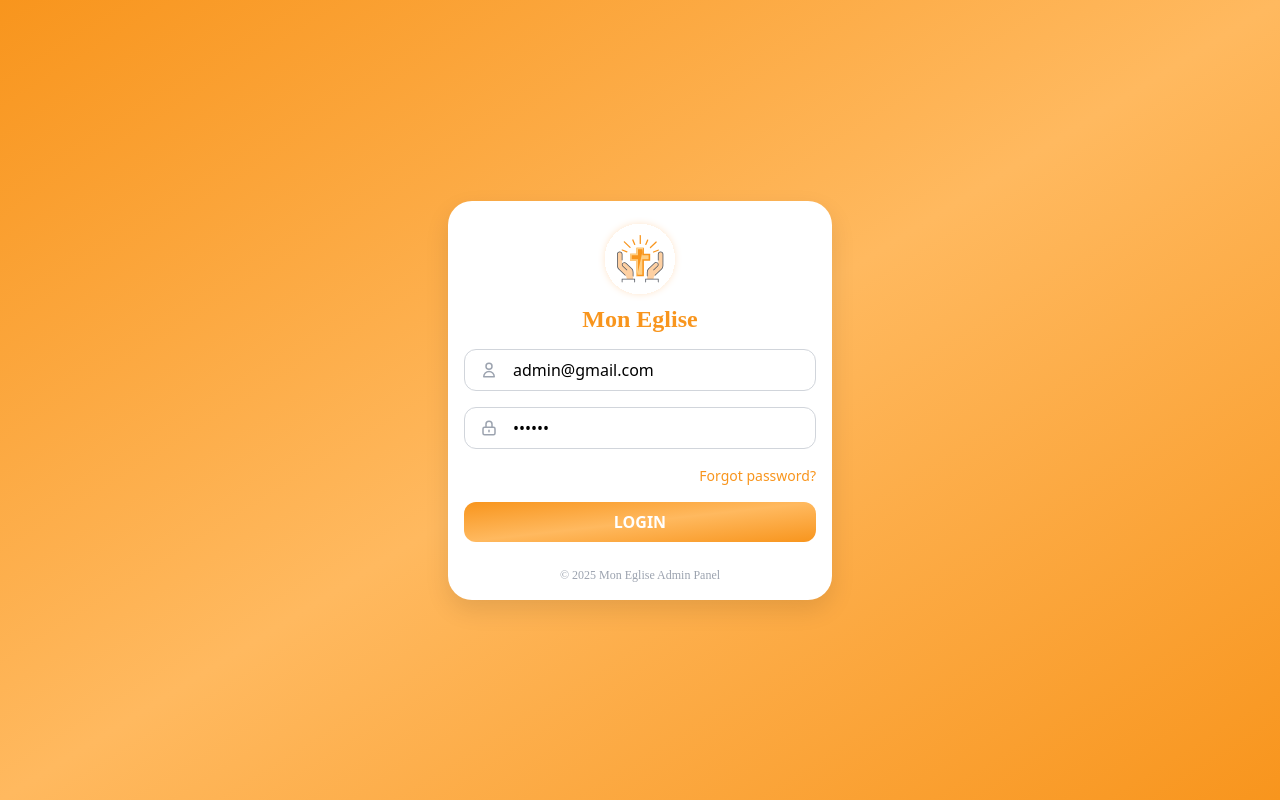
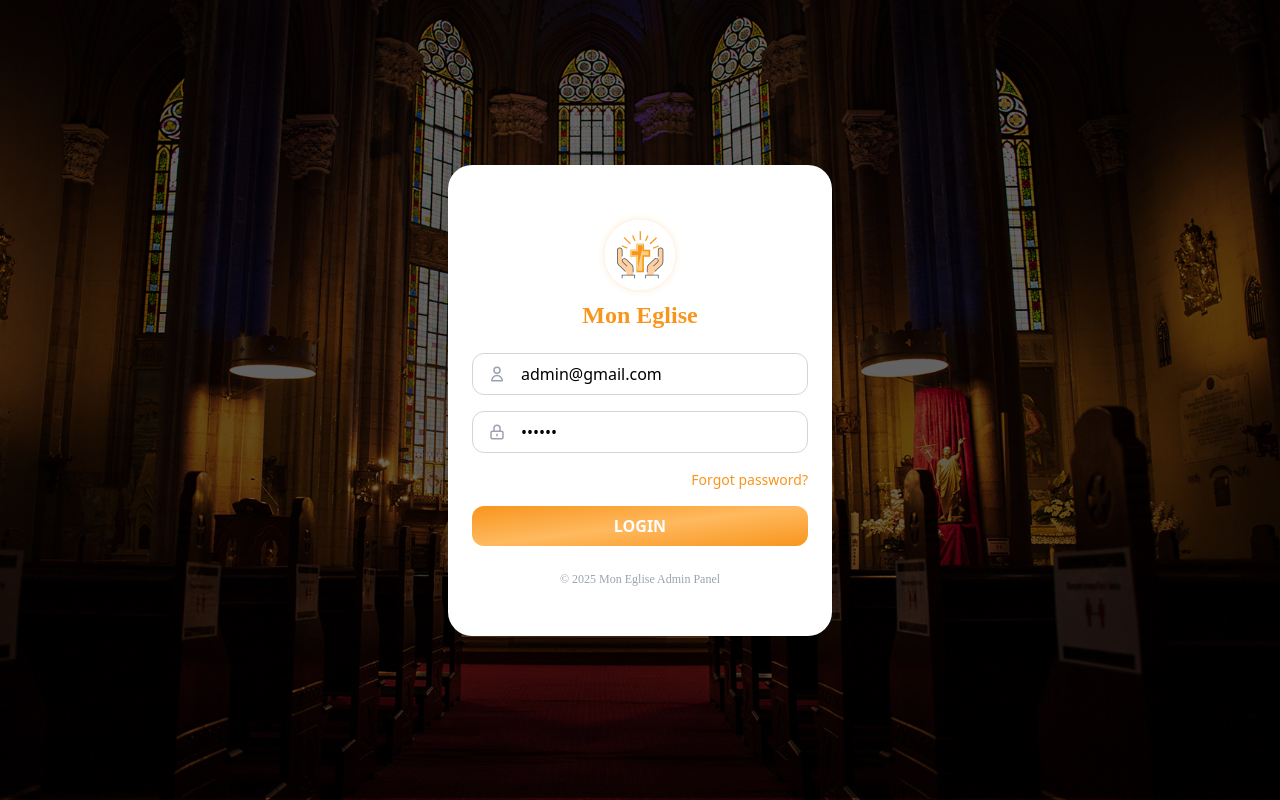
Before and after one commit to rohitwebhopper/ChurchApp, a React (Vite) app in the folder church-project/dashboard/: page /login in a window 1280 px wide. Built offline with nearby package versions, Linux system fonts and the light colour scheme; a web font is replaced by a local one.

Commit message:
loginbackgroundchange

```diff
--- a/church-project/dashboard/src/pages/login.module.css
+++ b/church-project/dashboard/src/pages/login.module.css
@@ -3,8 +3,11 @@
     display: flex;
     align-items: center;
     justify-content: center;
-    background: linear-gradient(to bottom right, #f8951d, #ffb95f, #f8951d);
+    /* background: linear-gradient(to bottom right, #f8951d, #ffb95f, #f8951d); */
     padding: 1.5rem;
+    background-image: url("../../public/church.jpg");
+    background-size: cover;
+    background-position: 100% 100%;
   }
 
   .card {
@@ -13,13 +16,13 @@
     box-shadow: 0 10px 25px rgba(0, 0, 0, 0.1);
     width: 100%;
     max-width: 24rem;
-    padding: 1rem;
+    padding: 3rem 1.5rem;
     text-align: center;
   }
 
   .title {
     font-size: 1.5rem;
-    margin-bottom: 12px;
+    margin-bottom: 20px;
     font-weight: bold;
     color: var(--primary);
     font-family: var(--font-marcellus);
```
Also changed, not shown: church-project/dashboard/public/church.jpg (added).
